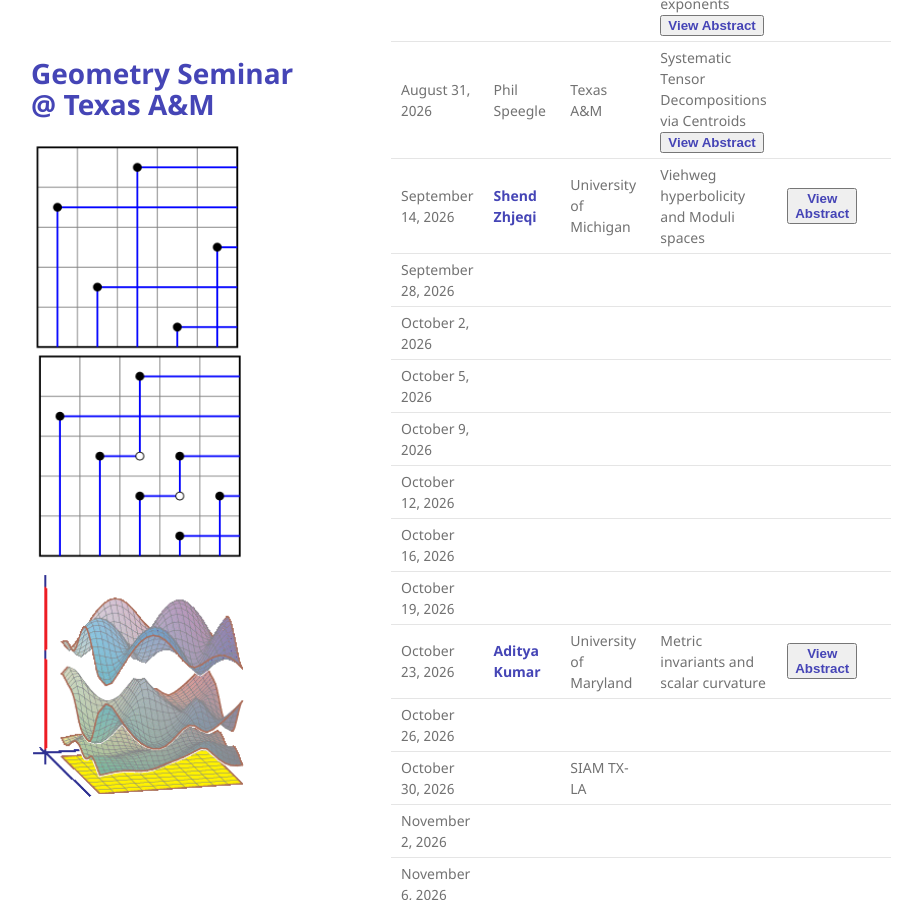
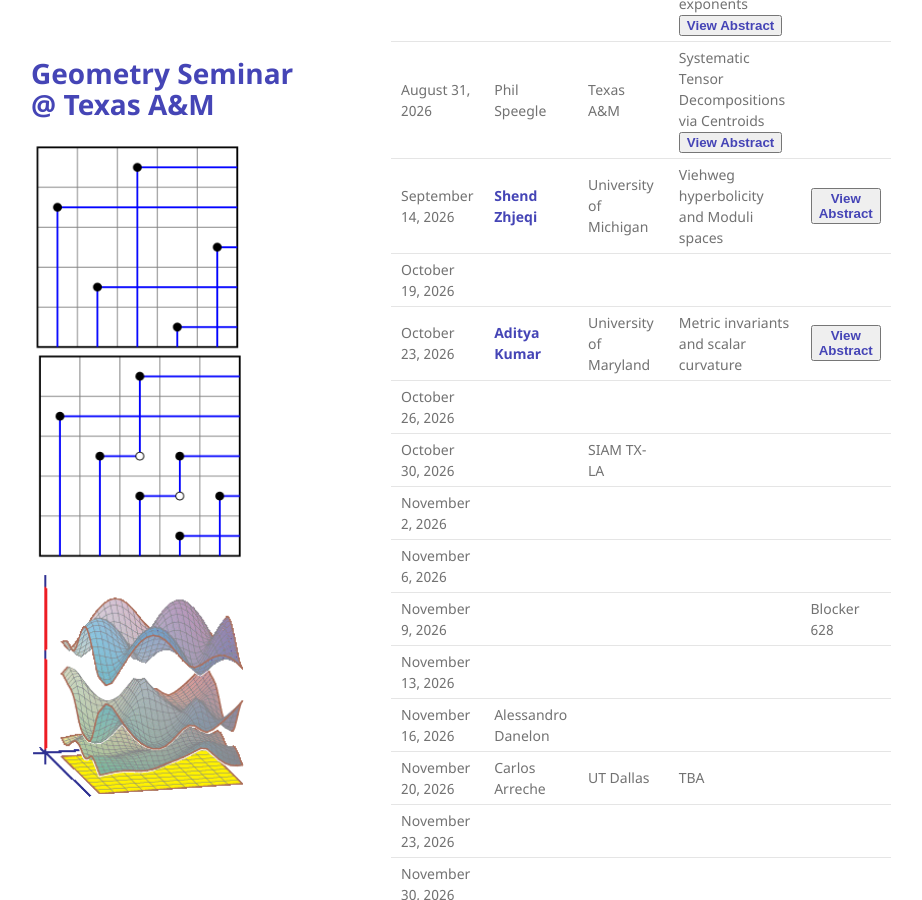
Before and after one commit to tamu-seminar/geometry, a Jekyll site: the page built from 2026_2.md, in a window 1280 px wide and 900 px high, scrolled down 540 px. Shown: the whole window, without its empty margins (179-1101 px from the left). Built offline with Jekyll 4.4.1, drawn with Linux system fonts in a browser that asks for light colours.

Commit message:
added Danelon

```diff
--- a/2026_2.md
+++ b/2026_2.md
@@ -29,12 +29,6 @@ Many dates in September conflict with promotion talks or committee meetings.
 | August 28, 2026 | [Sung Gi Park](https://sites.google.com/view/sunggipark/) | Princeton | From GIT to Baily-Borel: Moduli of hypersurfaces via minimal exponents <button type="button" class="abstract-link" onclick="showAbstract('Park')">View Abstract</button> | Cancelled |
 | August 31, 2026 | Phil Speegle | Texas A&M | Systematic Tensor Decompositions via Centroids  <button type="button" class="abstract-link" onclick="showAbstract('Speegle')">View Abstract</button>| |
 | September 14, 2026 | [Shend Zhjeqi](https://shend-zh.github.io/.github.io/) | University of Michigan | Viehweg hyperbolicity and Moduli spaces |<button type="button" class="abstract-link" onclick="showAbstract('Zhjeqi')">View Abstract</button> |
-| September 28, 2026 | | | | |
-| October 2, 2026 | | | | |
-| October 5, 2026 | | | | |
-| October 9, 2026 | | | | |
-| October 12, 2026 | | | | |
-| October 16, 2026 |  | | | |
 | October 19, 2026 | | | | |
 | October 23, 2026 |[Aditya Kumar](https://sites.google.com/view/adityakm?pli=1&authuser=0) | University of Maryland | Metric invariants and scalar curvature| <button type="button" class="abstract-link" onclick="showAbstract('kumar')">View Abstract</button> |
 | October 26, 2026 | | | | |
@@ -43,8 +37,8 @@ Many dates in September conflict with promotion talks or committee meetings.
 | November 6, 2026 | | | | |
 | November 9, 2026 | | | | Blocker 628 |
 | November 13, 2026 | | | | |
-| November 16, 2026 | | | | | <!-- Alessandro Danelon  JM asked morning of sept 28-->
-| November 20, 2026 |Carlos Arreche | UT Dallas | TBA | |
+| November 16, 2026 | Alessandro Danelon   | | | |
+| November 20, 2026 | Carlos Arreche | UT Dallas | TBA | |
 | November 23, 2026 | | | | |
 | November 30, 2026 | | | | |
 | December 4, 2026 | | | | |
```
